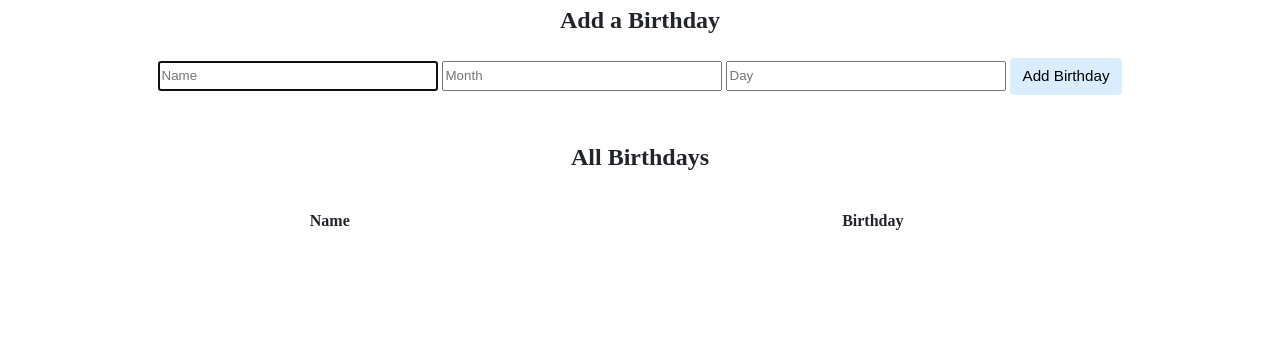
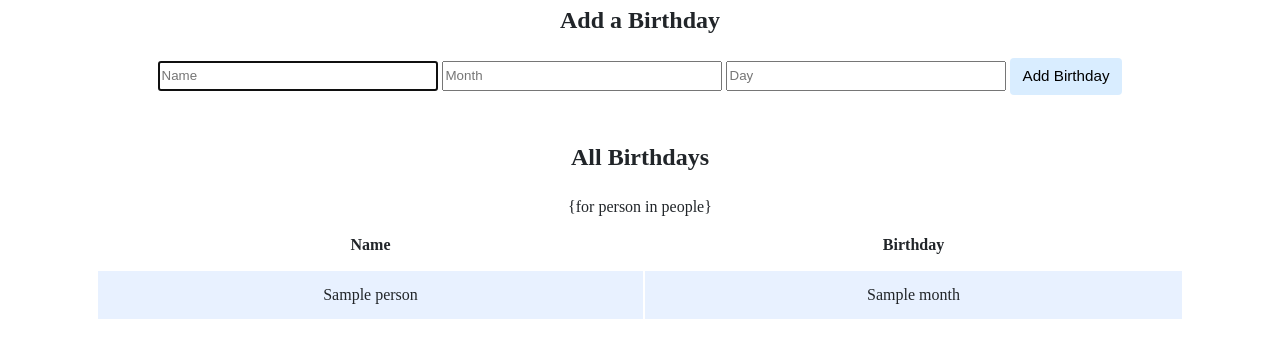
Before and after one commit to Nandinis1024/CS50-Weekly-Assignments, a Flask app: template birthdays/templates/index.html in a window 1280 px wide. Shown: the part 258-616 px from the top of the page. Run offline with Flask 2, Linux system fonts and the light colour scheme; the template is opened without the code that fills it: most values are stand-ins (such as "Sample title", 1, 10 or a date in 2020); lists and menus that the app fills with data are empty; some libraries are stand-ins or nearby versions.

Commit message:
Tue, Feb 7, 2023, 8:57 PM +05:30

```diff
--- a/birthdays/templates/index.html
+++ b/birthdays/templates/index.html
@@ -35,6 +35,11 @@
                     </thead>
                     <tbody>
                         <!-- TODO: Loop through the database entries to display them in this table -->
+                        {for person in people}
+                    <tr>
+                    <td>{{ person.name }}</td>
+                    <td>{{ person.month }}</td>
+                    </tr>
                     </tbody>
                 </table>
             </div>
```
